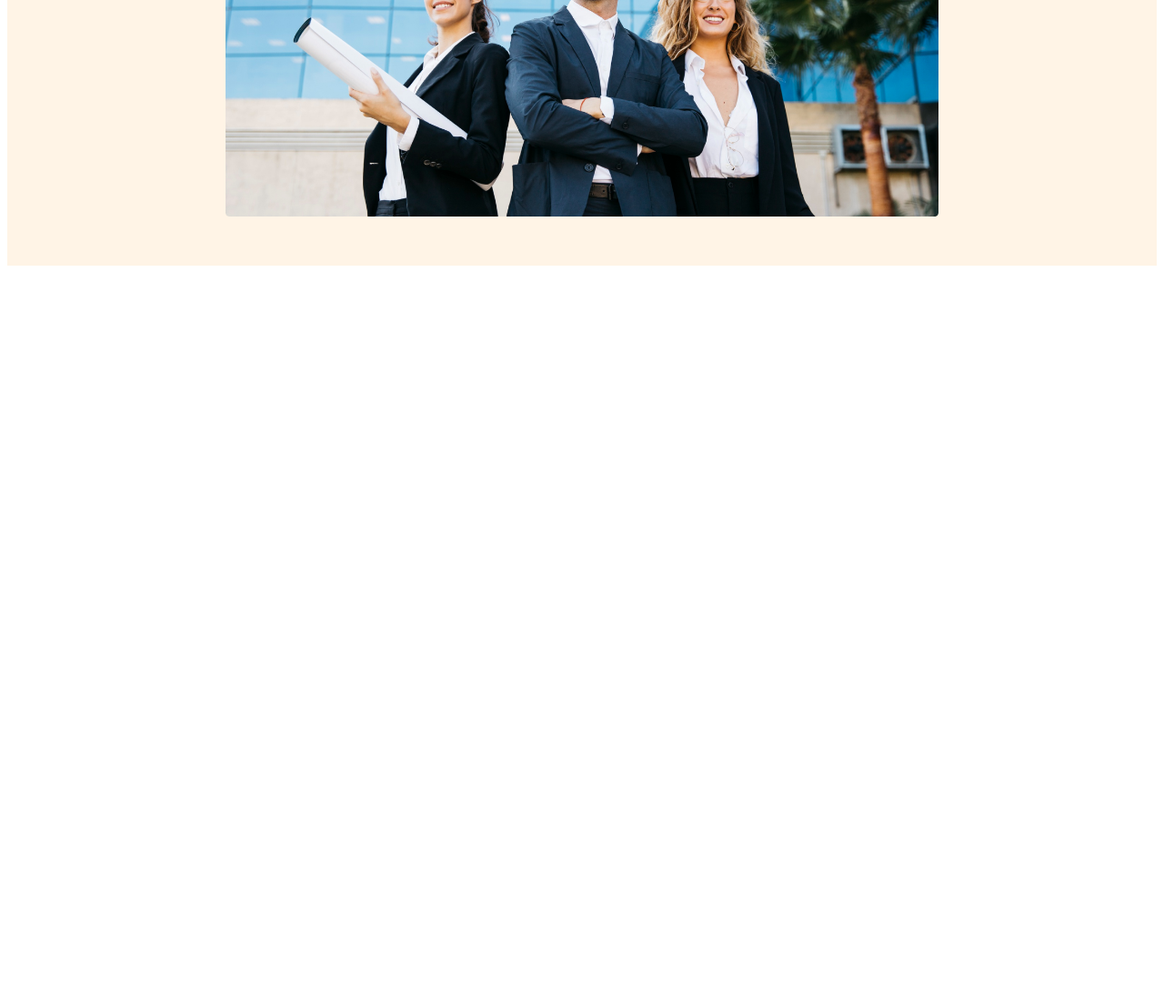
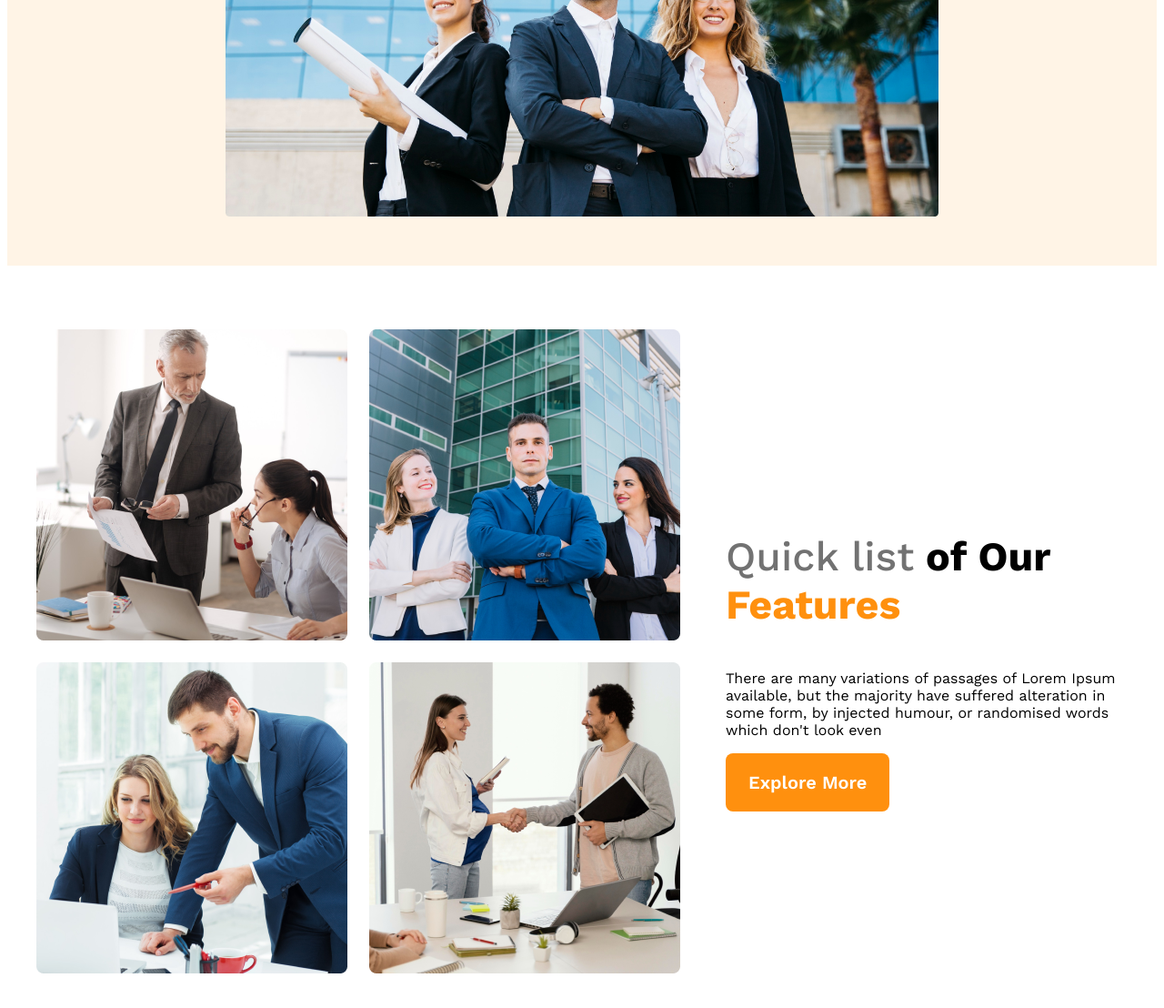
Before and after one commit to shakilgit1/g3-architects-website, a plain HTML site: page index.html in a window 1280 px wide. Shown: the part 719-1827 px from the top of the page at 91% size. Before the commit the page ends 1019 px from the top, so only its background shows below. Drawn offline with nearby package versions, Linux system fonts and the light colour scheme.

Commit message:
features section added

```diff
--- a/index.html
+++ b/index.html
@@ -7,6 +7,7 @@
     <link rel="stylesheet" href="styles.css">
 </head>
 <body>
+    <!-- header start -->
     <header>
         <nav>
             <h3 class="nav-title">G3 Architects</h3>
@@ -26,7 +27,23 @@
             <img src="images/banner.png" alt="">
         </div>
     </header>
-    <main></main>
+    <!-- header end -->
+    <main>
+        <!-- team section start -->
+        <section class="teams-container">
+            <div class="teams-img-container">
+                <img src="images/team1.png" alt="">
+                <img src="images/team2.png" alt="">
+                <img src="images/team3.png" alt="">
+                <img src="images/team4.png" alt="">
+            </div>
+            <div class="teams-content">
+                 <h3 class="teams-title"><span class="quick-list">Quick list</span> <span>of Our</span> <span class="text-features">Features</span></h3>
+                 <p class="team-description">There are many variations of passages of Lorem Ipsum available, but the majority have suffered alteration in some form, by injected humour, or randomised words which don't look even</p>
+                 <button class="btn-primary">Explore More</button>
+            </div>
+        </section>
+    </main>
     <footer>
 
     </footer>
--- a/styles.css
+++ b/styles.css
@@ -87,3 +87,37 @@ nav li a{
         padding: 50px;
     }
 }
+/* main styles */
+
+main{
+    max-width: 1200px;
+    margin: 70px auto;
+
+}
+/* teams styles */
+.teams-container{
+    display: flex;
+    align-items: center;
+    gap: 50px;
+
+}
+.teams-img-container{
+    display: grid;
+    grid-template-columns: repeat(2, 1fr);
+    gap: 1.5rem;
+}
+.teams-content{
+    /* padding-left: 70px;
+    padding-right: 70px; */
+}
+.teams-title{
+    font-size: 2.8rem;
+}
+.teams-title .quick-list{
+    color: #727272;
+    font-weight: 500;
+}
+.teams-title .text-features{
+    color: #FF900E;
+    font-weight: 700;
+}
```
